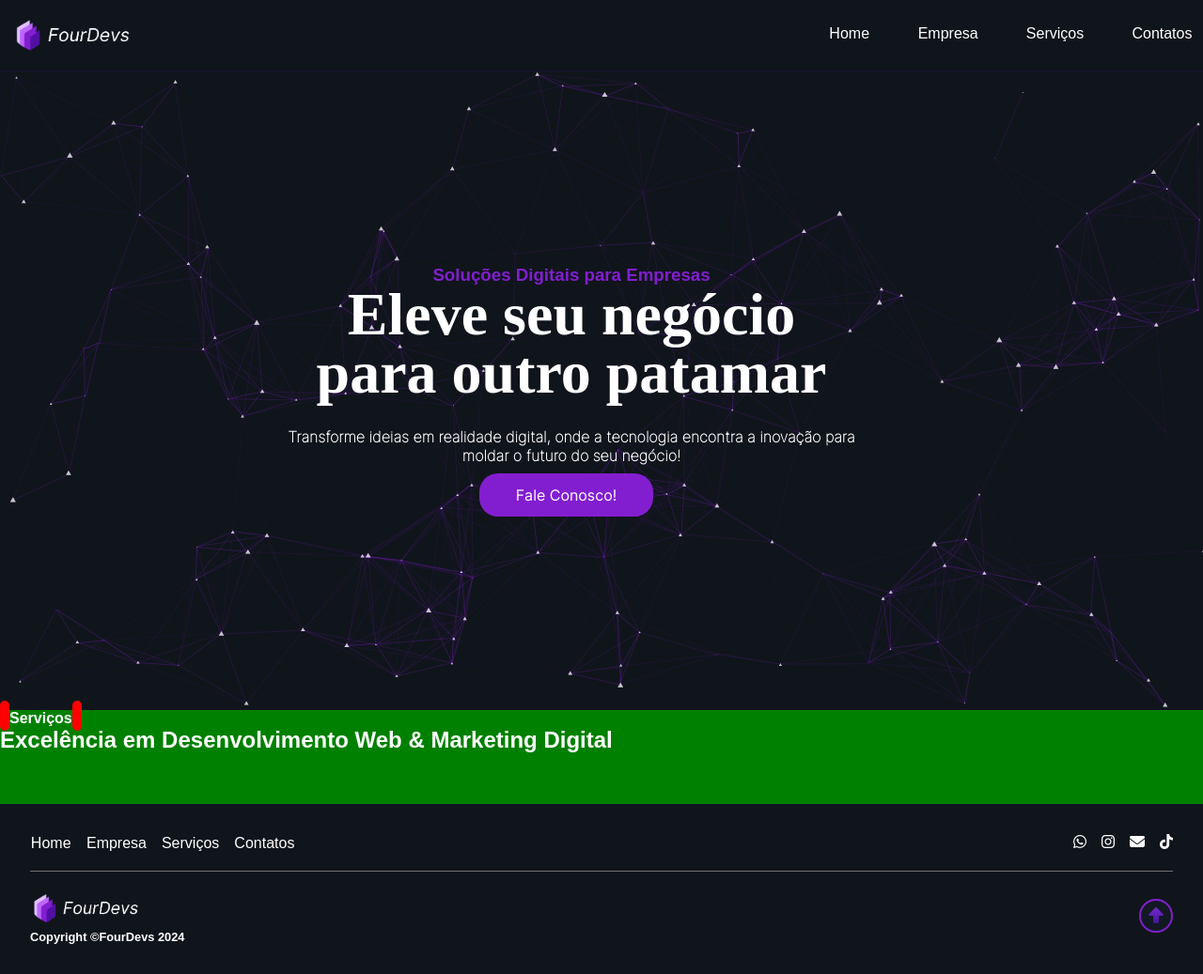
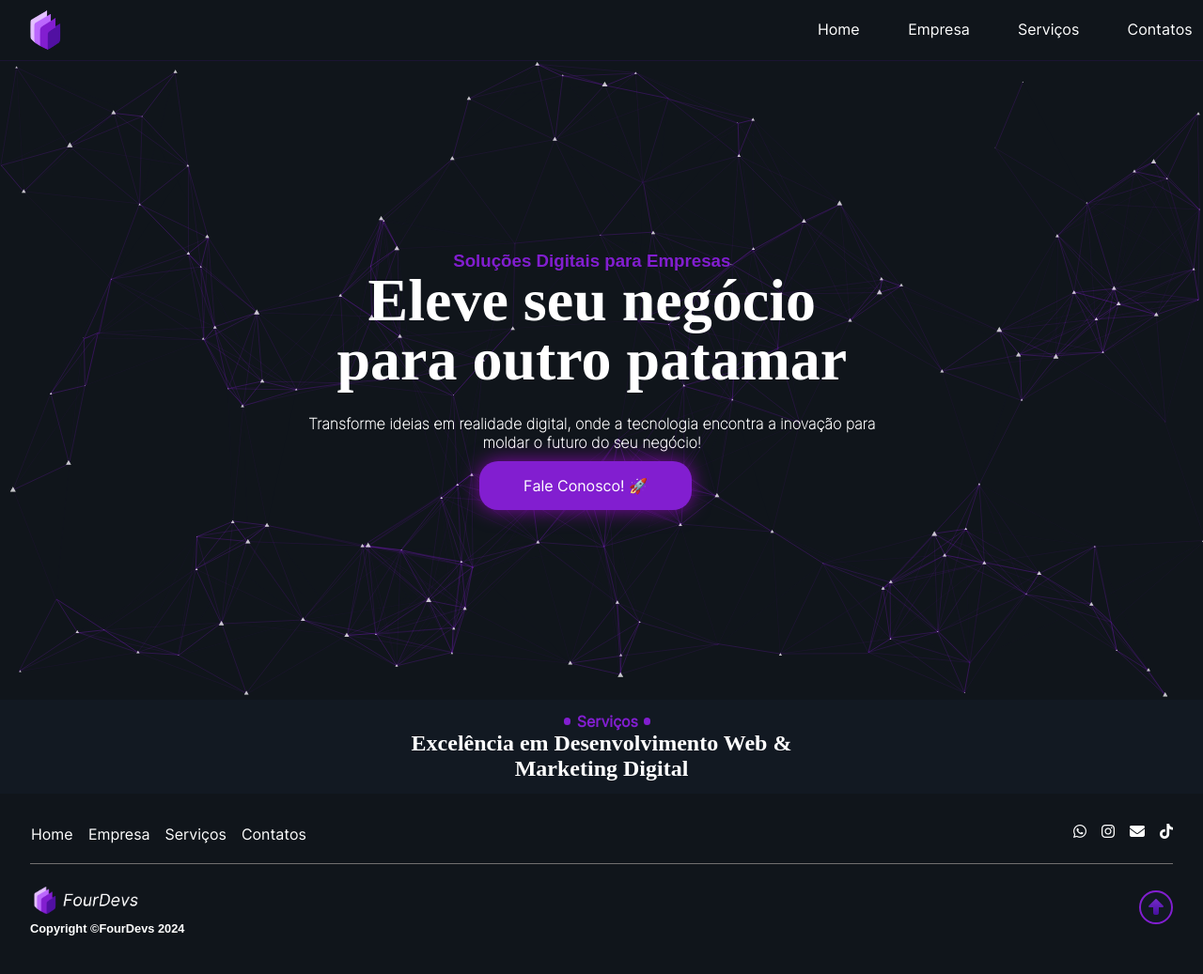
Before and after one commit to wilkenio/FourDev, a plain HTML site: page index.html in a window 1280 px wide. Shown: the whole page at 94% size. Drawn offline with nearby package versions, Linux system fonts and the light colour scheme; a web font is replaced by a local one.

Commit message:
atualização menu e seção serviços

```diff
--- a/index.html
+++ b/index.html
@@ -12,7 +12,8 @@
 
 <body>
     <nav>
-        <img src="img/logo.png">
+        <div onclick="inicio()" id="img-menu"></div>
+        <!-- <img src="img/logo.png"> -->
         <i onclick="menu()" id="icon-burguer" class="fa-solid fa-bars"></i>
         <i onclick="menu()" id="icon-x" class="fa-solid fa-x"></i>
         <ul id="menu-mobile">
@@ -37,7 +38,7 @@
             <h1>Eleve seu negócio <br> para outro patamar</h1>
             <h4>Transforme ideias em realidade digital, onde a tecnologia encontra a inovação para moldar o futuro do
                 seu negócio!</h4>
-            <a href=""><button>Fale Conosco! </button></a>
+            <a href=""><button>Fale Conosco! 🚀</button></a>
         </div>
     </div>
 
@@ -78,7 +79,7 @@
                 <h6>Copyright ©FourDevs 2024</h6>
             </div>
 
-            <i class="fa-solid fa-circle-up"></i>
+            <a href="#particles-container"><i class="fa-solid fa-circle-up"></i></a>
         </div>
     </footer>
     <script src="https://unpkg.com/aos@2.3.1/dist/aos.js"></script>
--- a/js/js.js
+++ b/js/js.js
@@ -2,8 +2,9 @@ var statusMenu= "fechado";
 var iconBurguer = document.getElementById('icon-burguer');
 var iconX = document.getElementById('icon-x');
 var menuMobile = document.getElementById('menu-mobile');
+
+
 function menu(){
-
 
     if(statusMenu == "fechado"){
         iconBurguer.style.display="none";
@@ -19,6 +20,18 @@ function menu(){
         statusMenu= "fechado";
     }
 }
+
+function inicio(){
+  window.location.href = 'index.html';
+}
+
+
+
+
+
+
+
+
 
 
 particlesJS("particles-container", {
--- a/style/global.css
+++ b/style/global.css
@@ -4,6 +4,7 @@
     list-style: none;
     color: white;
     font-family: sans-serif;
+    scroll-behavior: smooth;
 }
 
 :root {
@@ -36,3 +37,7 @@ a{
 i {
     cursor: pointer;
 }
+
+body{
+    background-color: var(--cor-1);
+}
--- a/style/index.css
+++ b/style/index.css
@@ -18,9 +18,19 @@ nav {
     background-color: var(--cor-3);
 }
 
-nav img {
-    width: 10%;
-    margin: 1%;
+
+#img-menu{
+    background-image: url('../img/logo.png');
+    background-size: cover;
+    padding: 2.5% 1.8%;
+    transition: 1s;
+    margin-left: 2%;
+    cursor: pointer;
+}
+
+
+#img-menu:hover{
+     padding: 2.5% 6.3%;
 }
 
 nav ul {
@@ -42,6 +52,8 @@ nav ul a {
     padding: 2%;
     border-bottom: 3px solid transparent;
     transition: 0.3s;
+    transition: border-bottom-width 1s ease-in-out;
+    font-family:INTER1;
 }
 
 .itens-menu:hover {
@@ -57,9 +69,9 @@ nav ul a {
         border-bottom:none;
     }
 
-    nav img {
-        width: 30%;
-
+    #img-menu {
+        padding: 7%;
+        width:22%;
     }
 
     nav ul {
@@ -75,6 +87,9 @@ nav ul a {
         left: -100%;
         transition: 1s;
         z-index: 9;
+    }
+    #img-menu:hover{
+        padding: 7%;
     }
 }
 
@@ -95,7 +110,7 @@ nav ul a {
     justify-content: center;
     align-items: center;
     text-align: center;
-    margin-left: -2.5%;
+    margin-left: -0.8%;
     width: 100%;
 }
 #particles-container h3{
@@ -124,7 +139,7 @@ nav ul a {
     width: 166%;
     margin-top: 8%;
     transition: 0.6s;
-    box-shadow: 0px 21px 64px -23px rgba(119, 0, 255, 0.712);
+    box-shadow: 0px 0px 21px 0px rgba(195, 0, 255, 0.623);
     font-family: INTER1;
     font-size: 1rem;
     margin-left: -38%;
@@ -137,7 +152,7 @@ nav ul a {
 
 #particles-container a button:hover{
     border: 2px solid var(--cor-3);
-    background-color:var(--cor-4);
+    background-color:var(--cor-1);
     transform: scale(1.1);
 }
 
@@ -146,7 +161,6 @@ nav ul a {
 }
 @media screen and (max-width: 1050px) {
     #elements{
-        margin-left: 2%;
         width: 100%;
     }
 
@@ -174,25 +188,51 @@ nav ul a {
 /* serviços */
 #servicos{
     width: 100%;
+
 }
 
 
 #sub-servicos{
     width: 100%;
     height: 100px;
-    background-color: green;
+    background-color: var(--cor-4);
+    display: flex;
+    flex-direction: column;
+    justify-content: center;
+    align-items: center;
+}
+
+#sub-servicos h4{
+    font-family: INTER1;
+    color: var(--cor-3);
+    text-align: center;
+    display: flex;
+    gap: 8%;
+    align-items: center;
 }
 
 #sub-servicos h4 span{
-    padding: 10px 5px 5px 5px;
-    background-color: red;
+    padding: 0.1px 2px 0.1px 5px;
+    background-color: var(--cor-3);
     border-radius: 50px;
+    height: 40%;
+
 }
 
+#sub-servicos h1{
+    font-family: INTER3;
+    width: 40%;
+    text-align: center;
+}
 canvas {
     display: block;
   }
-
+  @media screen and (max-width: 1050px) {
+    #sub-servicos h1{
+        width: 70%;
+        font-size: 1rem;
+    }
+  }
 
 
   /* rodape */
```
